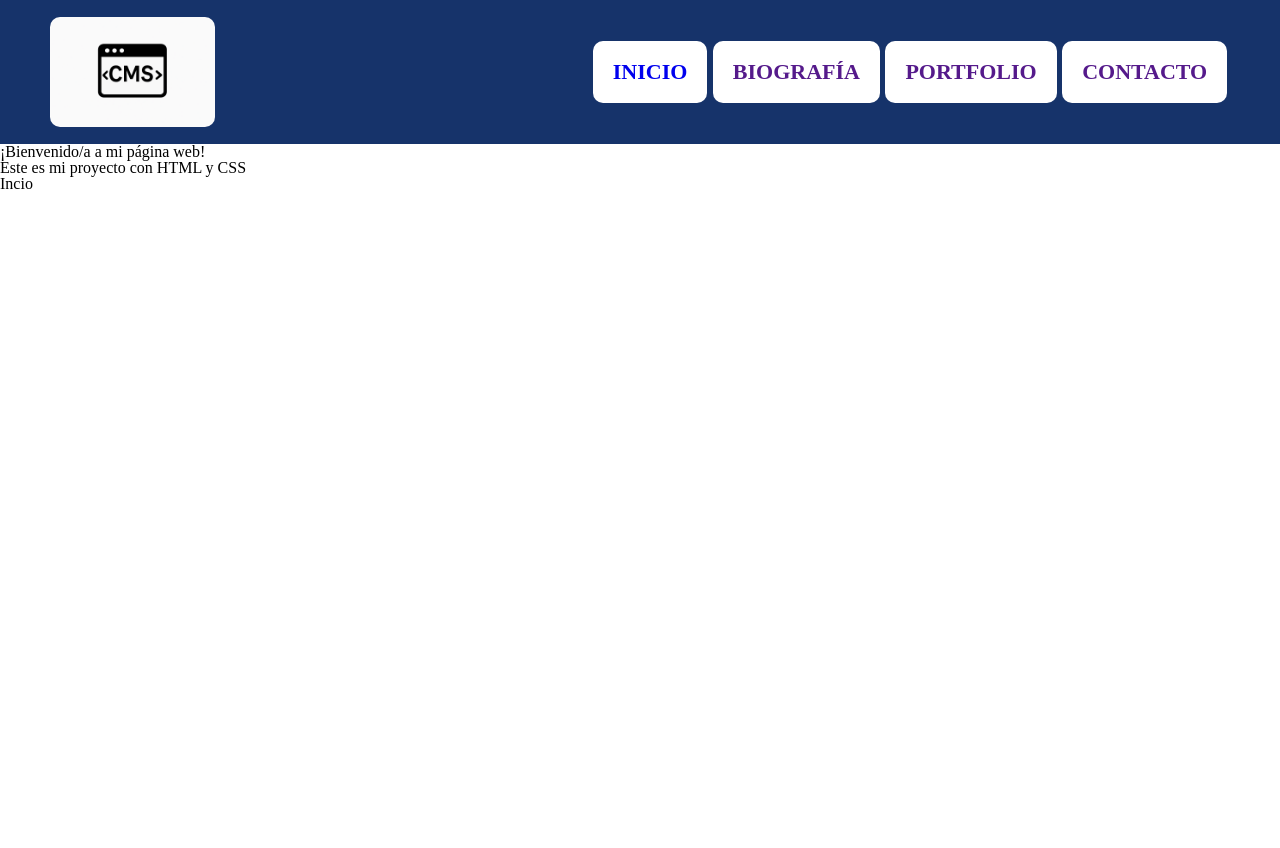
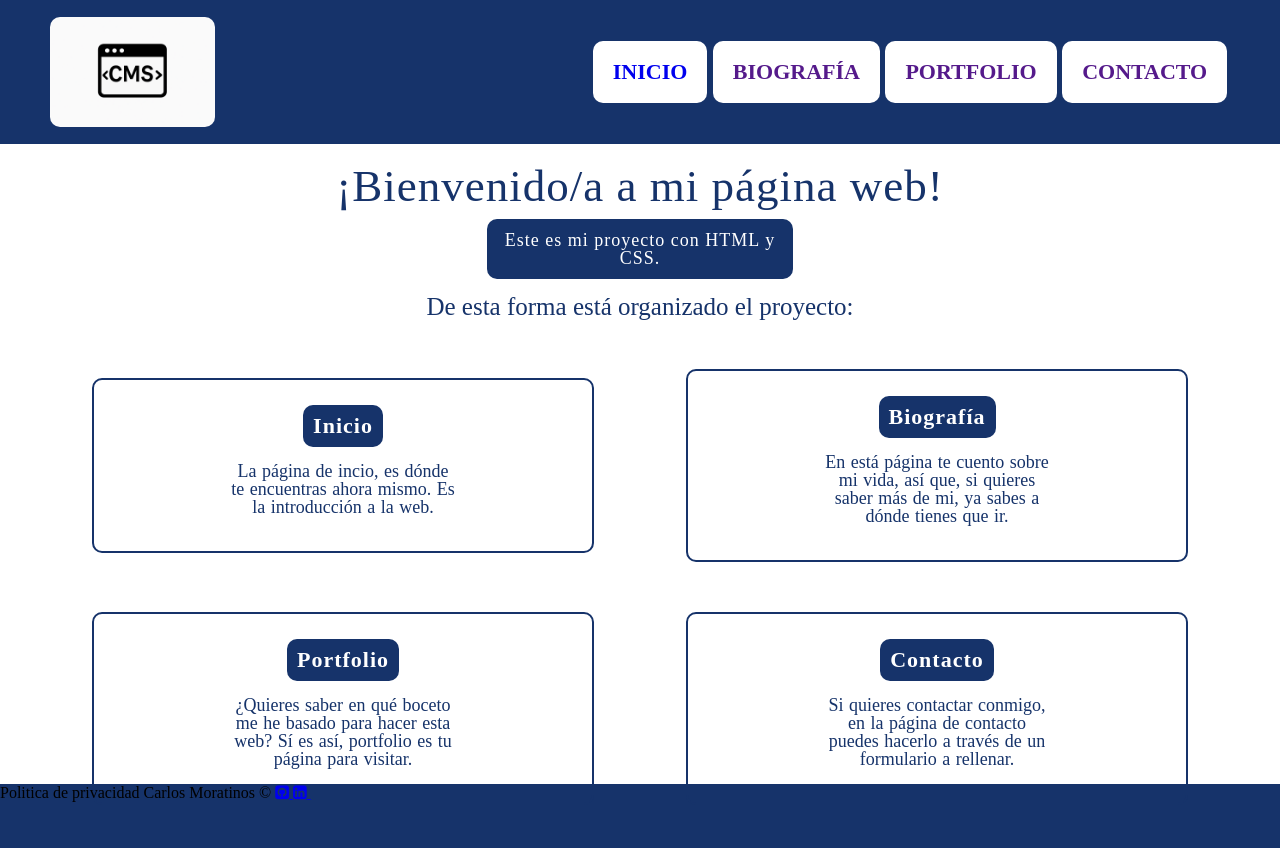
Before and after one commit to carlos-morata/landing_web, a plain HTML site: page index.html in a window 1280 px wide. Before the commit the page ends 800 px from the top, so only its background shows below. Drawn offline with Linux system fonts and the light colour scheme.

Commit message:
main completado

```diff
--- a/index.html
+++ b/index.html
@@ -4,7 +4,10 @@
     <meta charset="UTF-8">
     <meta name="viewport" content="width=device-width, initial-scale=1.0">
     <title>Landing web | Inicio</title>
+    <!-- Link CSS -->
     <link rel="stylesheet" href="./styles.css">
+    <!-- Link FontAwesome -->
+     <link rel="stylesheet" href="https://cdnjs.cloudflare.com/ajax/libs/font-awesome/4.7.0/css/font-awesome.min.css">
 </head>
 <body>
     <header class="site-header">
@@ -28,14 +31,49 @@
          </nav>
     </header>
     <main class="site-main">
-        <h1>¡Bienvenido/a a mi página web!</h1>
-        <p>Este es mi proyecto con HTML y CSS</p>
-        <section class="section-cards">
-            <section class="card">
-                <h2>Incio</h2>
-                <p></p>
+
+        <h1 class="title-main">¡Bienvenido/a a mi página web!</h1>
+        <p class="text-main">Este es mi proyecto con HTML y CSS.</p>
+
+        <section class="section-main">
+
+            <h2 class="title-cards">De esta forma está organizado el proyecto:</h2>
+
+            <section class="section-cards">
+                <section class="card">
+                <h3 class="title-card">Inicio</h3>
+                <p class="text-card">La página de incio, es dónde te encuentras ahora mismo. Es la introducción a la web.</p>
+                </section>
+
+                <section class="card">
+                <h3 class="title-card">Biografía</h3>
+                <p class="text-card">En está página te cuento sobre mi vida, así que, si quieres saber más de mi, ya sabes a dónde tienes que ir.</p>
+                </section>
+
+                <section class="card">
+                <h3 class="title-card">Portfolio</h3>
+                <p class="text-card">¿Quieres saber en qué boceto me he basado para hacer esta web? Sí es así, portfolio es tu página para visitar.</p>
+                </section>
+
+                <section class="card">
+                <h3 class="title-card">Contacto</h3>
+                <p class="text-card">Si quieres contactar conmigo, en la página de contacto puedes hacerlo a través de un formulario a rellenar.</p>
+                </section>
             </section>
         </section>
     </main>
+    <footer class="site-footer">
+        <span class="privacity">Politica de privacidad</span>
+        <span class="name">Carlos Moratinos &copy;</span>
+        <a href="https://github.com/carlos-morata">
+            <i class="fa fa-github-square"></i>
+        </a>
+        <a href="https://www.linkedin.com/">
+            <i class="fa fa-linkedin-square"></i>
+        </a>
+        <a href="https://mail.google.com/">
+            <i class="fa fa-email-square"></i>
+        </a>
+    </footer>
 </body>
 </html>
--- a/styles.css
+++ b/styles.css
@@ -112,3 +112,87 @@ table {
     outline: 2px solid var(--colorWhite);
     color: var(--colorWhite);
 }
+
+/* ESTILOS MAIN */
+.site-main {
+    display: flex;
+    flex-direction: column;
+    text-align: center;
+    width: 100vw;
+    height: 80vh;
+    box-sizing: border-box;
+}
+
+.title-main {
+    font-size: 45px;
+    margin-top: 20px;
+    color: var(--colorBlue);
+    letter-spacing: 1px;
+}
+
+.text-main {
+    background-color: var(--colorBlue);
+    padding: 12px;
+    border-radius: var(--border);
+    width: 22%;
+    color: var(--colorWhite);
+    font-size: 18px;
+    letter-spacing: 1px;
+    margin: 0 auto;
+    margin-top: 10px;
+}
+
+.section-main {
+    height: 100%;
+}
+
+.section-cards {
+    display: flex;
+    justify-content: space-evenly;
+    flex-wrap: wrap;
+    align-items: center;
+}
+
+.title-cards {
+    font-size: 25px;
+    color: var(--colorBlue);
+    margin-top: 15px;
+}
+
+.card {
+    display: flex;
+    flex-direction: column;
+    align-items: center;
+    border: 2px solid var(--colorBlue);
+    width: 35%;
+    margin-top: 50px;
+    border-radius: var(--border);
+    padding: 25px;
+}
+
+.title-card {
+    color: var(--colorWhite);
+    font-size: 22px;
+    letter-spacing: 1px;
+    font-weight: bold;
+    background-color: var(--colorBlue);
+    padding: 10px;
+    border-radius: var(--border);
+}
+
+.text-card {
+    color: var(--colorBlue);
+    word-spacing: 1px;
+    width: 50%;
+    padding: 10px;
+    margin-top: 5px;
+    font-size: 18px;
+    border-radius: var(--border);
+}
+
+/* ESTILOS FOOTER */
+.site-footer {
+    width: 100vw;
+    height: 8vh;
+    background-color: var(--colorBlue);
+}
```
